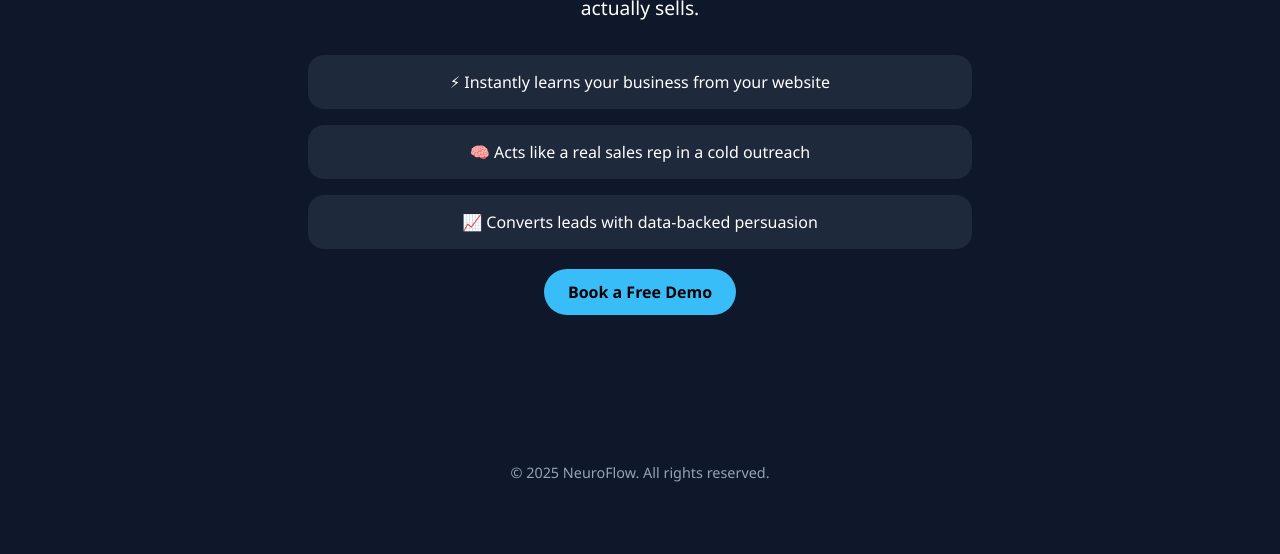
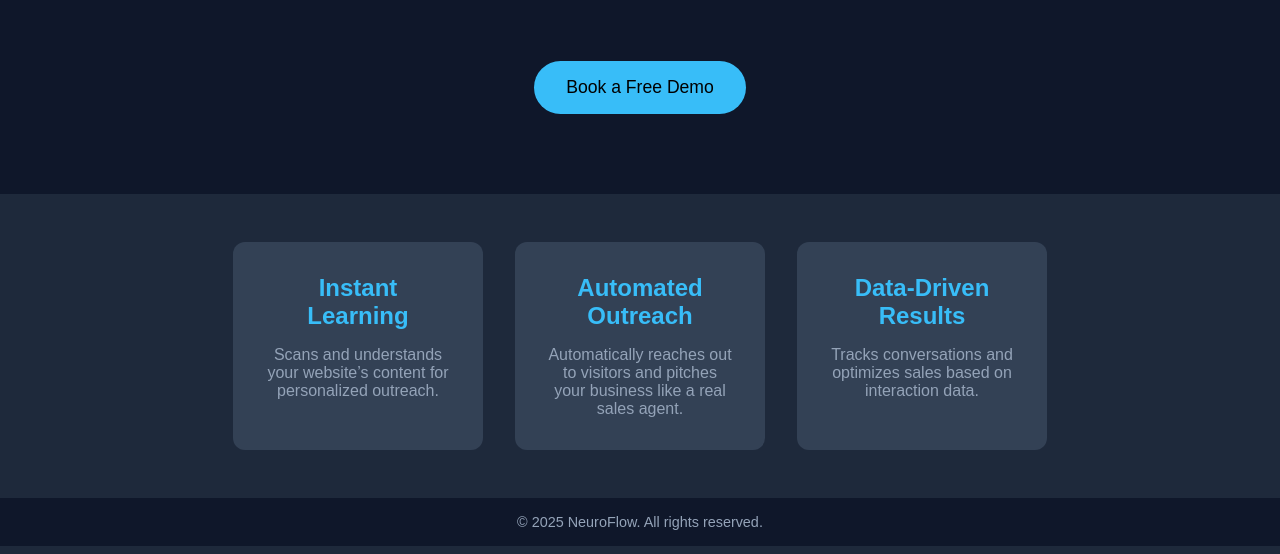
Before and after one commit to Neuroflow-sys/NeuroFlow, a plain HTML site: page index.html in a window 1280 px wide. Shown: the part 246-800 px from the top of the page. Drawn offline with Linux system fonts and the light colour scheme.

Commit message:
Update index.html

```diff
--- a/index.html
+++ b/index.html
@@ -2,80 +2,114 @@
 <html lang="en">
 <head>
   <meta charset="UTF-8" />
-  <meta name="viewport" content="width=device-width, initial-scale=1.0"/>
+  <meta name="viewport" content="width=device-width, initial-scale=1.0" />
   <title>NeuroFlow</title>
   <style>
+    * {
+      margin: 0;
+      padding: 0;
+      box-sizing: border-box;
+    }
+
     body {
-      margin: 0;
-      font-family: 'Segoe UI', Tahoma, Geneva, Verdana, sans-serif;
-      background-color: #0f172a;
+      font-family: 'Arial', sans-serif;
+      background-color: #1e293b;
       color: white;
     }
 
     header {
-      padding: 4rem 2rem;
       text-align: center;
+      padding: 5rem 2rem;
+      background: #0f172a;
     }
 
     h1 {
       font-size: 3rem;
+      color: #38bdf8;
       margin-bottom: 1rem;
     }
 
     p.description {
       font-size: 1.2rem;
-      max-width: 700px;
-      margin: 0 auto 2rem auto;
+      max-width: 800px;
+      margin: 0 auto;
+      margin-bottom: 2rem;
       line-height: 1.6;
+    }
+
+    .cta-button {
+      padding: 1rem 2rem;
+      background-color: #38bdf8;
+      color: #000;
+      border-radius: 30px;
+      font-size: 1.1rem;
+      text-decoration: none;
+      display: inline-block;
+      margin-top: 2rem;
+      transition: 0.3s background-color ease;
+    }
+
+    .cta-button:hover {
+      background-color: #0ea5e9;
     }
 
     .features {
       display: flex;
-      flex-direction: column;
-      align-items: center;
-      gap: 1rem;
-      margin: 2rem 0;
+      justify-content: center;
+      gap: 2rem;
+      flex-wrap: wrap;
+      padding: 3rem 1rem;
+      text-align: center;
     }
 
     .feature {
-      background-color: #1e293b;
-      padding: 1rem 2rem;
-      border-radius: 1rem;
-      max-width: 600px;
-      width: 90%;
+      background-color: #334155;
+      padding: 2rem;
+      border-radius: 12px;
+      width: 250px;
+      transition: 0.3s transform ease;
     }
 
-    .cta {
-      margin-top: 2rem;
+    .feature:hover {
+      transform: translateY(-10px);
     }
 
-    .cta a {
-      text-decoration: none;
-      background-color: #38bdf8;
-      color: black;
-      padding: 0.75rem 1.5rem;
-      border-radius: 999px;
-      font-weight: bold;
-      transition: background 0.3s ease;
+    .feature h3 {
+      font-size: 1.5rem;
+      color: #38bdf8;
+      margin-bottom: 1rem;
     }
 
-    .cta a:hover {
-      background-color: #0ea5e9;
+    .feature p {
+      font-size: 1rem;
+      color: #94a3b8;
     }
 
     footer {
-      margin-top: 4rem;
+      background-color: #0f172a;
       text-align: center;
-      padding: 2rem;
+      padding: 1rem 0;
+      color: #94a3b8;
       font-size: 0.9rem;
-      color: #94a3b8;
     }
 
-    @media (min-width: 768px) {
+    @media (max-width: 768px) {
+      h1 {
+        font-size: 2.5rem;
+      }
+
+      .cta-button {
+        font-size: 1rem;
+      }
+
       .features {
-        flex-direction: row;
-        justify-content: center;
-        flex-wrap: wrap;
+        flex-direction: column;
+        align-items: center;
+      }
+
+      .feature {
+        width: 90%;
+        margin-bottom: 2rem;
       }
     }
   </style>
@@ -85,20 +119,25 @@
   <header>
     <h1>NeuroFlow</h1>
     <p class="description">
-      Your AI-powered sales rep that scans your site and pitches your business — all by itself.
-      Built for small businesses who want smart automation that actually sells.
+      NeuroFlow is your AI-powered sales assistant that scans your website, learns about your business, and pitches it for you. Automate your sales process today with our simple, AI-driven solution.
     </p>
+    <a href="mailto:hello@neuroflow.ml" class="cta-button">Book a Free Demo</a>
+  </header>
 
-    <div class="features">
-      <div class="feature">⚡ Instantly learns your business from your website</div>
-      <div class="feature">🧠 Acts like a real sales rep in a cold outreach</div>
-      <div class="feature">📈 Converts leads with data-backed persuasion</div>
+  <div class="features">
+    <div class="feature">
+      <h3>Instant Learning</h3>
+      <p>Scans and understands your website’s content for personalized outreach.</p>
     </div>
-
-    <div class="cta">
-      <a href="mailto:hello@neuroflow.ml">Book a Free Demo</a>
+    <div class="feature">
+      <h3>Automated Outreach</h3>
+      <p>Automatically reaches out to visitors and pitches your business like a real sales agent.</p>
     </div>
-  </header>
+    <div class="feature">
+      <h3>Data-Driven Results</h3>
+      <p>Tracks conversations and optimizes sales based on interaction data.</p>
+    </div>
+  </div>
 
   <footer>
     &copy; 2025 NeuroFlow. All rights reserved.
```
